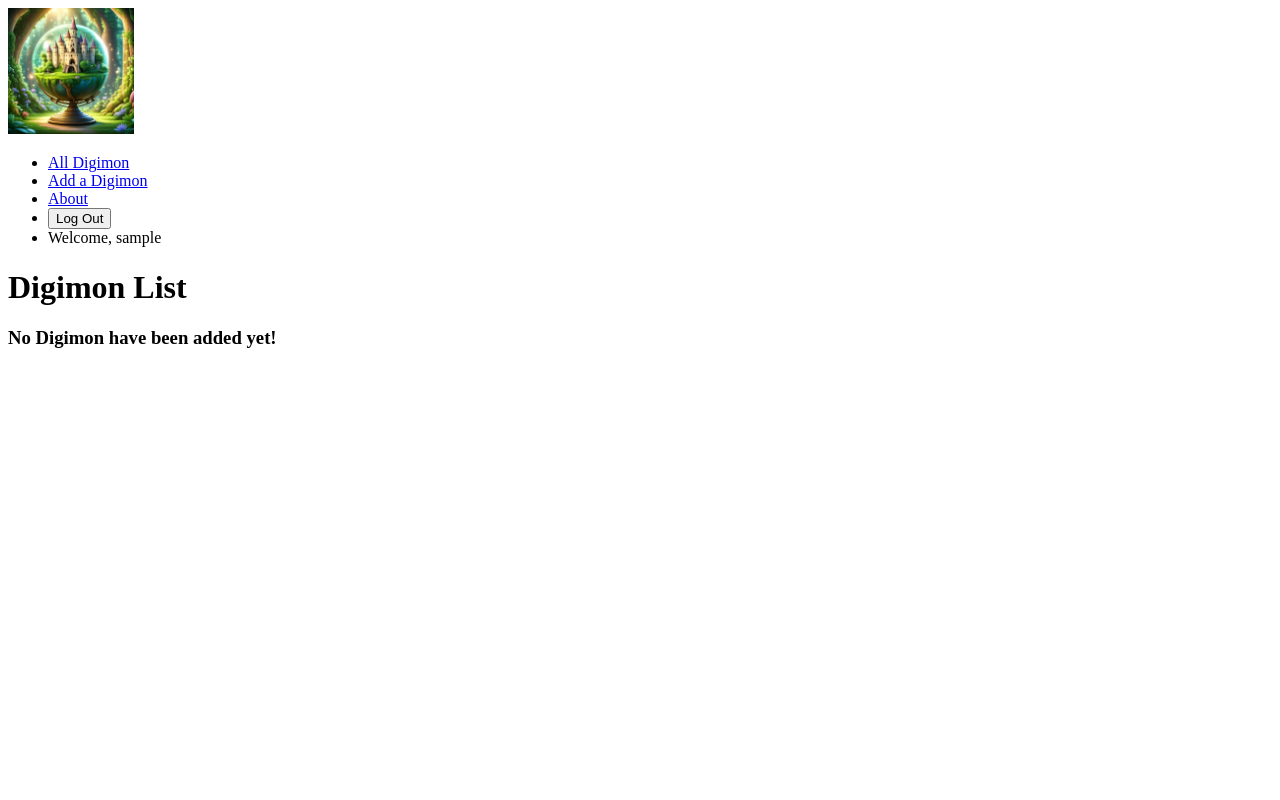
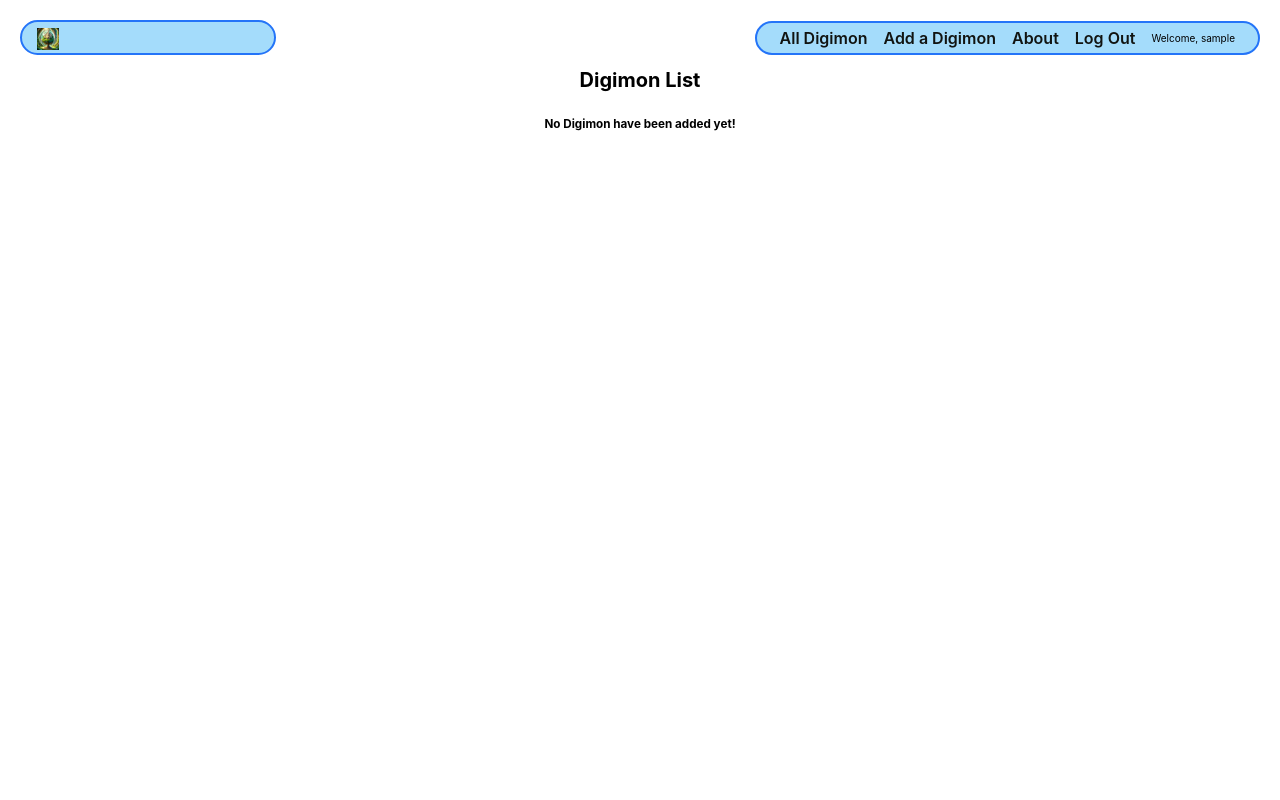
Before and after one commit to Tanisha-png/digiworld, a Django app: page /digimon/ in a window 1280 px wide. Run offline with Django 5.2, Linux system fonts and the light colour scheme; the visitor is signed in with stand-in values (Sample User, id 1); data that the repository does not hold is empty.

Commit message:
Add css to base and index

```diff
--- /dev/null
+++ b/main_app/static/css/base.css
@@ -0,0 +1,292 @@
+/* static/css/base.css  */
+
+/* static/css/base.css  */
+
+html {
+  box-sizing: border-box;
+}
+
+/* The Universal Selector */
+*, /* All elements*/
+*::before, /* All ::before pseudo-elements */
+*::after {
+  /* All ::after pseudo-elements */
+  /* height & width will now include border & padding by default
+     but can be over-ridden as needed */
+  box-sizing: inherit;
+}
+
+/* resets font size to be 62.5% of the user preference -
+     in most browser configurations this will be 10px */
+:root {
+  font-size: 62.5%;
+}
+
+body {
+  margin: 0;
+  display: flex;
+  flex-direction: column;
+  align-items: center;
+  font-family: -apple-system, BlinkMacSystemFont, 'Segoe UI', 'Roboto',
+    'Oxygen', 'Ubuntu', 'Cantarell', 'Fira Sans', 'Droid Sans',
+    'Helvetica Neue', sans-serif;
+  min-height: 100vh;
+  --nav-bg: rgba(104, 197, 248, 0.7);
+  --nav-bg-ff: rgba(104, 197, 248, 0.9);
+  --borders: rgb(36, 116, 248) solid 2px;
+  --text-color: rgb(17, 20, 17);
+  --link-hover-color: rgb(16, 56, 158);
+  --button-bg: rgb(245, 245, 245);
+  --button-bg-hover: rgb(226, 226, 226);
+  --submit: rgb(26, 128, 0);
+  --warn: rgb(255, 102, 0);
+  --danger: rgb(220, 20, 30);
+  --secondary: rgb(57, 57, 57);
+  --card-box-shadow: 5px 5px 6px -1px #aaa;
+  --font-xtreme: 4.2rem;
+  --font-xxl: 3.6rem;
+  --font-xl: 2.4rem;
+  --font-l: 1.8rem;
+  --font-reg: 1.6rem;
+  --card-border-radius: 6px;
+}
+
+header {
+  width: 100%;
+  background: var(--nav-bg-ff); /* rgba(104, 197, 248, .9) */
+  border-bottom: var(--borders);
+}
+
+nav {
+  margin: 10px;
+}
+
+ul {
+  margin: 0;
+  list-style: none;
+  padding: 0;
+}
+
+main {
+  width: 100%;
+  padding: 0 10px;
+}
+
+h2 {
+  font-size: var(--font-xl);
+}
+
+nav a {
+  text-decoration: none;
+  color: var(--text-color);
+  font-weight: 600;
+  font-size: 16px;
+}
+
+nav a:hover {
+  color: var(--link-hover-color);
+}
+
+nav ul {
+  display: flex;
+  align-items: center;
+  justify-content: center;
+  flex-wrap: wrap;
+}
+
+nav li {
+  padding: 5px 8px;
+}
+
+.header-logo-container {
+  margin: auto;
+  padding: 10px 20px 0;
+  max-width: 500px;
+}
+
+.page-header {
+  display: flex;
+  align-items: center;
+  margin: 20px;
+}
+
+.btn {
+  font-size: var(--font-l);
+  padding: 8px 16px;
+  border-radius: 6px;
+  border-width: 2px;
+  border-style: solid;
+  text-decoration: none;
+  background-color: var(--button-bg);
+  font-weight: 600;
+  cursor: pointer;
+  font-family: inherit;
+  margin-right: 10px;
+}
+
+.btn:hover {
+  background-color: var(--button-bg-hover);
+}
+
+.submit {
+  color: var(--submit);
+  border-color: var(--submit);
+}
+
+.secondary {
+  color: var(--secondary);
+  border-color: var(--secondary);
+}
+
+.warn {
+  color: var(--warn);
+  border-color: var(--warn);
+}
+
+.danger {
+  color: var(--danger);
+  border-color: var(--danger);
+}
+
+.page-header h1 {
+  font-size: var(--font-xxl);
+  margin: 0;
+}
+
+.page-header img {
+  height: 40px;
+  margin-left: 15px;
+}
+
+.page-header img:first-of-type {
+  margin-left: 20px;
+}
+
+.page-content {
+  font-size: var(--font-reg);
+}
+
+@media only screen and (min-width: 768px) {
+  header {
+    position: sticky;
+    display: flex;
+    flex-direction: row;
+    top: 0;
+    align-items: center;
+  }
+
+  main {
+    max-width: 1300px;
+    min-height: calc(100vh - 53px);
+  }
+
+  nav,
+  .header-logo-container {
+    margin: 10px 0;
+    padding: 0 15px;
+  }
+
+  /* visual fix to help align logo */
+  .header-logo-container {
+    padding-top: 3px;
+  }
+
+  nav {
+    margin-left: auto;
+    display: flex;
+    justify-content: center;
+  }
+
+  nav ul {
+    flex-wrap: nowrap;
+  }
+
+  .header-logo-container {
+    width: 213px;
+  }
+
+  .page-header h1 {
+    font-size: var(--font-xtreme);
+  }
+
+  .page-header img {
+    height: 50px;
+    margin-left: 20px;
+  }
+
+  .page-header img:first-of-type {
+    margin-left: 25px;
+  }
+
+  @supports (-webkit-backdrop-filter: none) or (backdrop-filter: none) {
+    header {
+      background: var(--nav-bg);
+      -webkit-backdrop-filter: blur(3px);
+      backdrop-filter: blur(3px);
+    }
+  }
+}
+
+@media only screen and (min-width: 1024px) {
+  main {
+    min-height: calc(100vh - 55px);
+  }
+
+  header {
+    margin: 20px 20px 0 20px;
+    width: calc(100vw - 40px);
+    max-width: 1920px;
+    top: 20px;
+    background-color: transparent;
+    border-bottom: none;
+  }
+
+  nav,
+  .header-logo-container {
+    margin: 0;
+    background: var(--nav-bg-ff);
+    border: var(--borders);
+    border-radius: 18px;
+  }
+
+  nav {
+    margin-left: auto;
+  }
+
+  .header-logo-container {
+    /* visual fix to help align logo */
+    padding-top: 6px;
+    width: 256px;
+    height: 35px;
+  }
+
+  @supports (-webkit-backdrop-filter: none) or (backdrop-filter: none) {
+    header {
+      -webkit-backdrop-filter: none;
+      backdrop-filter: none;
+    }
+
+    nav,
+    .header-logo-container {
+      background: rgba(104, 197, 248, 0.6);
+      -webkit-backdrop-filter: blur(3px);
+      backdrop-filter: blur(3px);
+    }
+  }
+}
+
+#logout-form button {
+  text-decoration: none;
+  color: var(--text-color);
+  font-weight: 600;
+  font-size: 16px;
+  background: none;
+  border: none;
+  cursor: pointer;
+  padding: 0;
+  font-family: inherit;
+}
+
+#logout-form button:hover {
+  color: var(--link-hover-color);
+}
--- /dev/null
+++ b/main_app/static/css/digimon/digimon-index.css
@@ -0,0 +1,75 @@
+.row {
+  display: flex;
+  justify-content: center;
+  flex-wrap: wrap;
+}
+
+.card-container {
+  padding: 0 30px;
+  display: flex;
+  justify-content: center;
+  flex-wrap: wrap;
+}
+
+h1 {
+  text-align: center;
+}
+
+.card {
+  width: auto;
+  margin: 10px;
+  border: var(--borders);
+  box-shadow: var(--card-box-shadow);
+}
+
+.card-content {
+  padding: 10px;
+  width: 100%;
+}
+
+.usr-img {
+  width: 100%;
+  border-radius: var(--card-border-radius);
+}
+
+.card > a {
+  text-decoration: none;
+  color: var(--text-color);
+}
+
+.card h2 {
+  margin: 10px 0;
+  font-size: var(--font-xl);
+}
+
+.card p {
+  margin: 5px 0;
+  font-size: var(--font-reg);
+}
+
+.card-title {
+  color: darkblue;
+  font-size: 2.5em;
+  text-align: center;
+  padding: 0 0 0 75px;
+}
+
+.btnsubmit {
+  font-size: var(--font-l);
+  padding: 8px 16px;
+  border-radius: 8px;
+  border-width: 2px;
+  border-style: solid;
+  text-decoration: none;
+  color: black;
+  background-color: lightgreen;
+  font-weight: 600;
+  cursor: pointer;
+  font-family: inherit;
+  justify-content: center;
+  margin: 0 0 0 50px;
+}
+
+.btnsubmit:hover {
+  background-color: var(--button-bg-hover);
+}
--- a/main_app/templates/base.html
+++ b/main_app/templates/base.html
@@ -11,7 +11,7 @@
       type="image/jpg"
       href="{% static 'images/logo.jpg' %}"
     />
-    <!-- <link rel="stylesheet" href="{% static 'css/base.css' %}" /> -->
+    <link rel="stylesheet" href="{% static 'css/base.css' %}" />
     <title>DigiWorld</title>
     {% block head %} {% endblock %}
   </head>
--- a/main_app/templates/digimon/index.html
+++ b/main_app/templates/digimon/index.html
@@ -1,10 +1,11 @@
-{% extends 'base.html' %} {% block content %}
+{% extends 'base.html' %} {% load static %} {% block head %}
+<link rel="stylesheet" href="{% static 'css/digimon/digimon-index.css' %}" />
+{% endblock %} {% block content %}
 
 <h1>Digimon List</h1>
 
 <div class="row">
   {% for digimon in digimon %}
-  <div class="col s12 m6 l4">
   <div class="card">
     <div class="card-image">
       <img src="{{ digimon.img }}" alt="{{ digimon.name }}" />
@@ -22,9 +23,8 @@
         autocomplete="off"
       >
         {% csrf_token %} {{ feeding_form.as_p }}
-          <button type="submit" class="btn submit">Add Digimon</button>
+        <button type="submit" class="btnsubmit">Add Digimon</button>
       </form>
-      </div>
     </div>
   </div>
   {% empty %}
```
Lines whose indentation alone changed are shown as unchanged.
